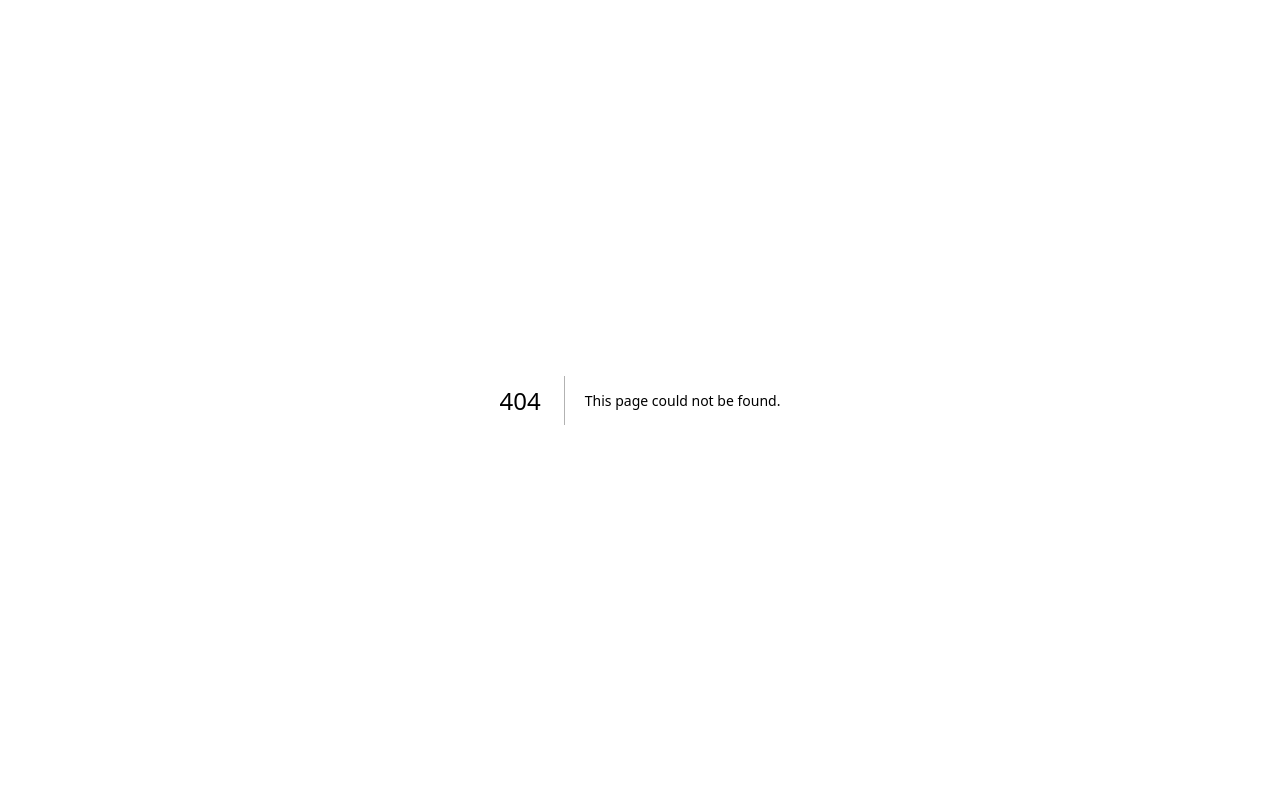
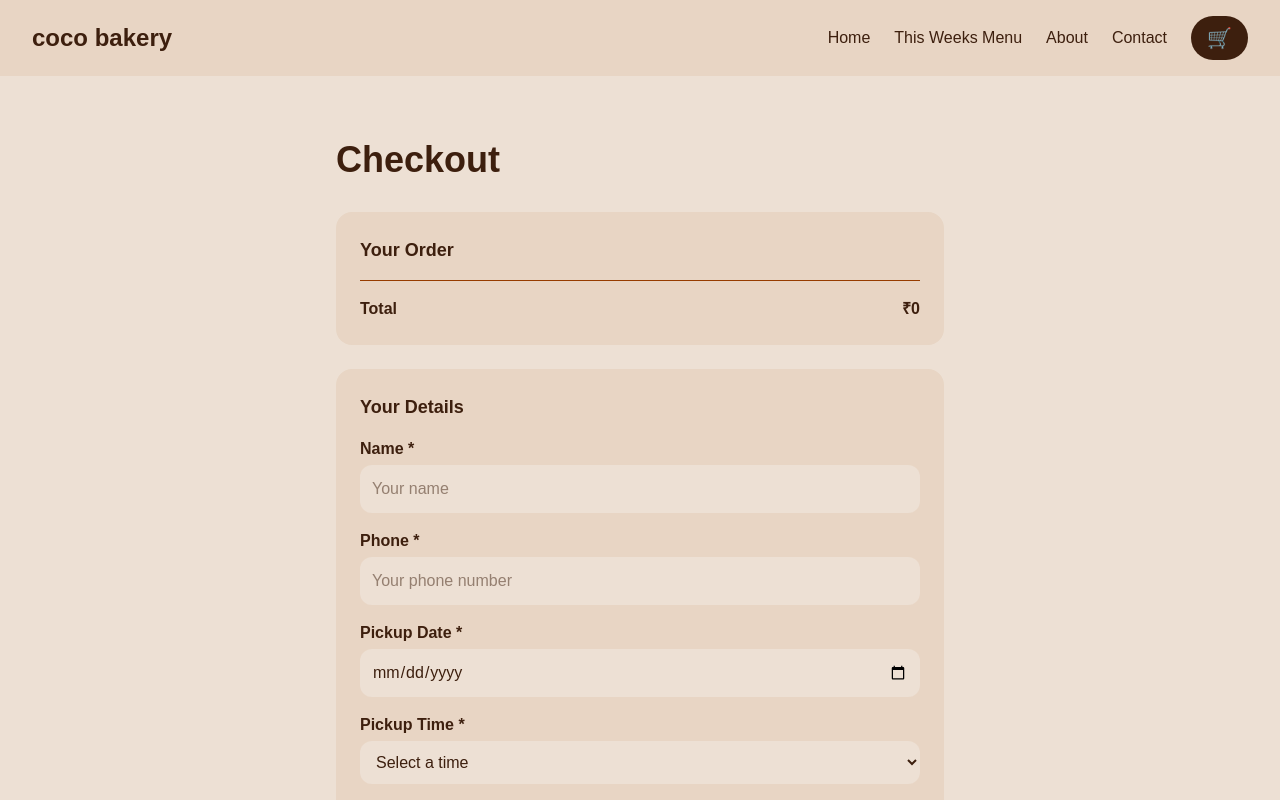
Before and after one commit to cocobakery5-svg/Bakery, a Next.js app: page /checkout in a window 1280 px wide. Before the commit this address had no page. Shown: the top 800 px of the page. Built offline with nearby package versions, Linux system fonts and the light colour scheme.

Commit message:
phase 4 checkout form

```diff
--- /dev/null
+++ b/app/checkout/page.tsx
@@ -0,0 +1,101 @@
+'use client'
+import { useEffect, useState } from 'react'
+import { getCart, clearCart, CartItem } from '@/lib/cart'
+
+export default function Checkout() {
+  const [cart, setCart] = useState<CartItem[]>([])
+  const [form, setForm] = useState({
+    name: '',
+    phone: '',
+    date: '',
+    time: '',
+    notes: ''
+  })
+
+  useEffect(() => {
+    setCart(getCart())
+  }, [])
+
+  const total = cart.reduce((sum, item) => sum + item.price * item.qty, 0)
+
+  function handleChange(e: any) {
+    setForm({ ...form, [e.target.name]: e.target.value })
+  }
+
+  function handleSubmit() {
+    if (!form.name || !form.phone || !form.date || !form.time) {
+      alert('Please fill in all required fields!')
+      return
+    }
+    alert(`Thank you ${form.name}! Your order of ₹${total} is confirmed for pickup on ${form.date} at ${form.time}.`)
+    clearCart()
+    window.location.href = '/'
+  }
+
+  return (
+    <main className="min-h-screen" style={{backgroundColor: "#ede0d4"}}>
+      <nav className="px-8 py-4 flex justify-between items-center" style={{backgroundColor: "#e8d5c4"}}>
+        <h1 className="text-2xl font-bold" style={{color: "#3d1f0e"}}>coco bakery</h1>
+        <div className="flex gap-6 items-center">
+          <a href="/" style={{color: "#3d1f0e"}} className="hover:opacity-70">Home</a>
+          <a href="/menu" style={{color: "#3d1f0e"}} className="hover:opacity-70">This Weeks Menu</a>
+          <a href="/about" style={{color: "#3d1f0e"}} className="hover:opacity-70">About</a>
+          <a href="/contact" style={{color: "#3d1f0e"}} className="hover:opacity-70">Contact</a>
+          <a href="/cart" className="px-4 py-2 rounded-full font-bold hover:opacity-80 text-xl" style={{backgroundColor: "#3d1f0e", color: "#ede0d4"}}>🛒</a>
+        </div>
+      </nav>
+      <section className="max-w-2xl mx-auto py-16 px-8">
+        <h2 className="text-4xl font-bold mb-8" style={{color: "#3d1f0e"}}>Checkout</h2>
+        <div className="rounded-2xl p-6 mb-6" style={{backgroundColor: "#e8d5c4"}}>
+          <h3 className="text-lg font-bold mb-4" style={{color: "#3d1f0e"}}>Your Order</h3>
+          {cart.map((item) => (
+            <div key={item.id} className="flex justify-between mb-2">
+              <p style={{color: "#6b3a2a"}}>{item.name} x {item.qty}</p>
+              <p style={{color: "#3d1f0e"}}>₹{item.price * item.qty}</p>
+            </div>
+          ))}
+          <div className="flex justify-between mt-4 pt-4 border-t border-amber-800">
+            <p className="font-bold" style={{color: "#3d1f0e"}}>Total</p>
+            <p className="font-bold" style={{color: "#3d1f0e"}}>₹{total}</p>
+          </div>
+        </div>
+        <div className="rounded-2xl p-6" style={{backgroundColor: "#e8d5c4"}}>
+          <h3 className="text-lg font-bold mb-4" style={{color: "#3d1f0e"}}>Your Details</h3>
+          <div className="mb-4">
+            <label className="block mb-1 font-bold" style={{color: "#3d1f0e"}}>Name *</label>
+            <input name="name" value={form.name} onChange={handleChange} className="w-full p-3 rounded-xl" style={{backgroundColor: "#ede0d4", color: "#3d1f0e", border: "none", outline: "none"}} placeholder="Your name"/>
+          </div>
+          <div className="mb-4">
+            <label className="block mb-1 font-bold" style={{color: "#3d1f0e"}}>Phone *</label>
+            <input name="phone" value={form.phone} onChange={handleChange} className="w-full p-3 rounded-xl" style={{backgroundColor: "#ede0d4", color: "#3d1f0e", border: "none", outline: "none"}} placeholder="Your phone number"/>
+          </div>
+          <div className="mb-4">
+            <label className="block mb-1 font-bold" style={{color: "#3d1f0e"}}>Pickup Date *</label>
+            <input name="date" type="date" value={form.date} onChange={handleChange} className="w-full p-3 rounded-xl" style={{backgroundColor: "#ede0d4", color: "#3d1f0e", border: "none", outline: "none"}}/>
+          </div>
+          <div className="mb-4">
+            <label className="block mb-1 font-bold" style={{color: "#3d1f0e"}}>Pickup Time *</label>
+            <select name="time" value={form.time} onChange={handleChange} className="w-full p-3 rounded-xl" style={{backgroundColor: "#ede0d4", color: "#3d1f0e", border: "none", outline: "none"}}>
+              <option value="">Select a time</option>
+              <option value="12:00 PM">12:00 PM</option>
+              <option value="1:00 PM">1:00 PM</option>
+              <option value="2:00 PM">2:00 PM</option>
+              <option value="3:00 PM">3:00 PM</option>
+              <option value="4:00 PM">4:00 PM</option>
+              <option value="5:00 PM">5:00 PM</option>
+              <option value="6:00 PM">6:00 PM</option>
+              <option value="7:00 PM">7:00 PM</option>
+            </select>
+          </div>
+          <div className="mb-6">
+            <label className="block mb-1 font-bold" style={{color: "#3d1f0e"}}>Notes</label>
+            <textarea name="notes" value={form.notes} onChange={handleChange} className="w-full p-3 rounded-xl" style={{backgroundColor: "#ede0d4", color: "#3d1f0e", border: "none", outline: "none"}} placeholder="Any special requests?" rows={3}/>
+          </div>
+          <button onClick={handleSubmit} className="w-full py-3 rounded-full font-bold hover:opacity-80" style={{backgroundColor: "#3d1f0e", color: "#ede0d4"}}>
+            Place Order
+          </button>
+        </div>
+      </section>
+    </main>
+  )
+}
```
